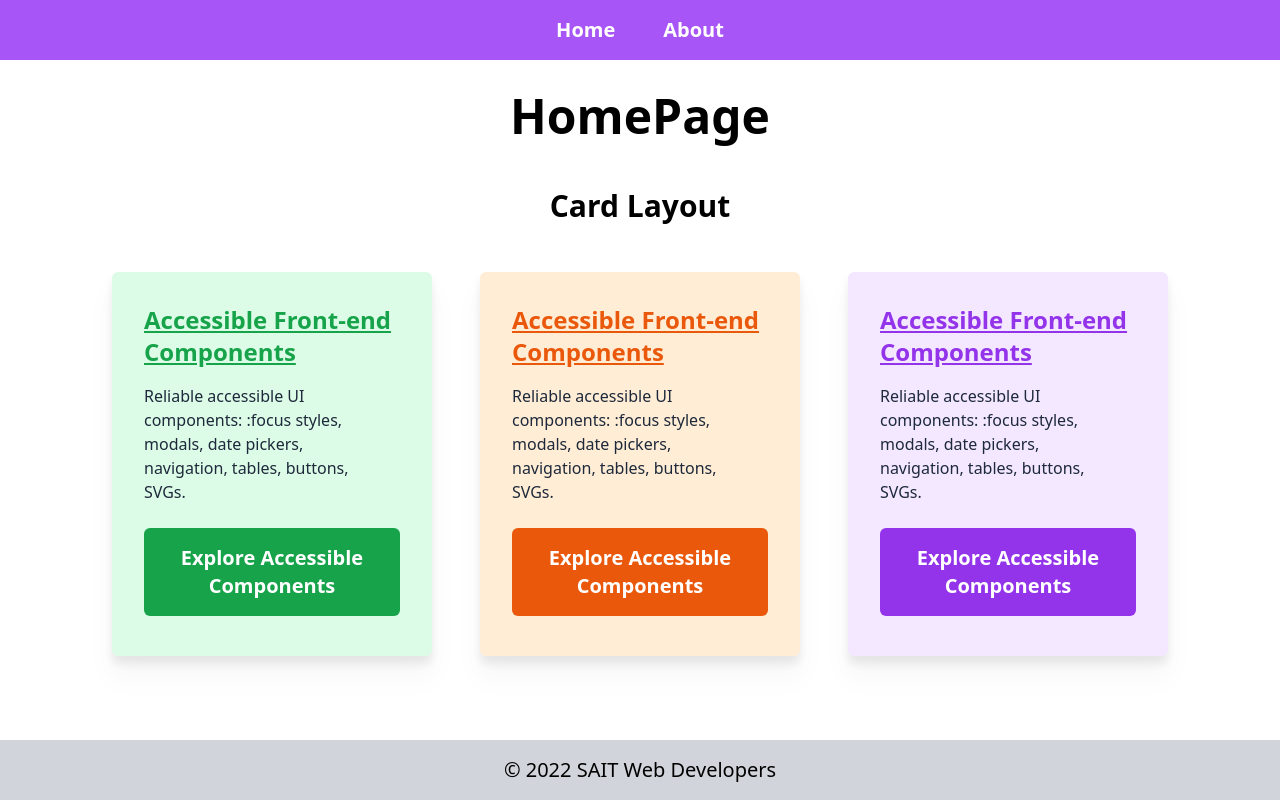
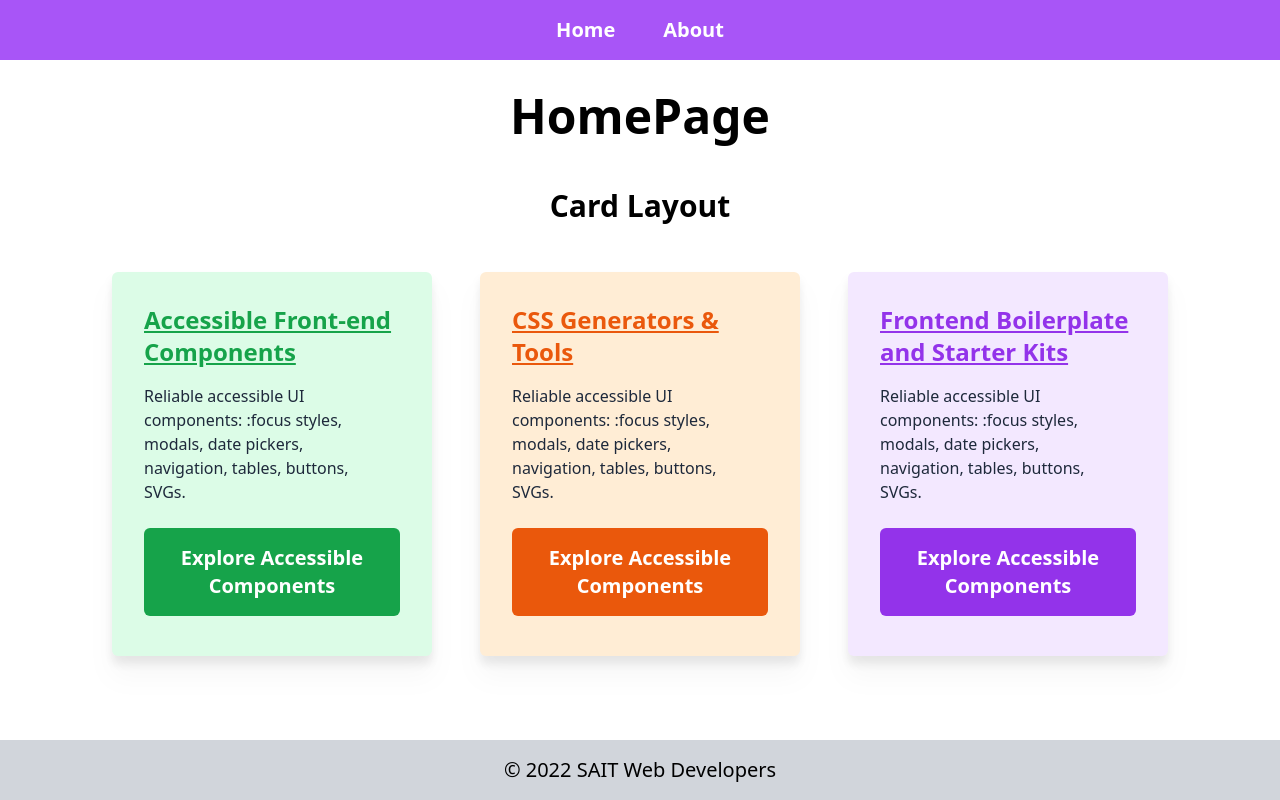
Before and after one commit to sait-wbdv/nuxt-3-demos, a Nuxt app: page / in a window 1280 px wide. Built offline with nearby package versions, Linux system fonts and the light colour scheme.

Commit message:
card object prop example

```diff
--- a/components/AppCard.vue
+++ b/components/AppCard.vue
@@ -1,64 +1,64 @@
 <script setup>
 defineProps({
-  title: {
-    type: String,
-    default: "This is a Card Title",
+  info: {
+    type: Object,
+    default() {
+      return {
+        title: "This is a Card Title",
+        description:
+          "A card contains bound information about a particular topic. This text should help test layout.",
+      };
+    },
   },
-  description: {
-    type: String,
-    default:
-      "A card contains bound information about a particular topic. This text should help test layout.",
+  link: {
+    type: Object,
+    default() {
+      return {
+        url: "#",
+        text: "Explore Button Stuff",
+      };
+    },
   },
-  linkUrl: {
-    type: String,
-    default: "#",
-  },
-  linkText: {
-    type: String,
-    default: "Explore Button Stuff",
-  },
-  bgColor: {
-    type: String,
-    default: "bg-slate-200",
-  },
-  linkColor: {
-    type: String,
-    default: "bg-slate-500",
-  },
-  color: {
-    type: String,
-    default: "text-slate-500",
+  colors: {
+    type: Object,
+    default() {
+      return {
+        bgLight: "bg-slate-200",
+        bgDark: "bg-slate-500",
+        textDark: "text-slate-500",
+      };
+    },
   },
 });
 </script>
 <template>
   <article
-    :class="bgColor"
+    :class="colors.bgLight"
     class="max-w-sm md:max-w-xs p-4 rounded-md m-4 drop-shadow-xl hover:drop-shadow-none duration-300 ease-in-out px-8"
   >
     <div class="my-4">
       <h3>
         <NuxtLink
           target="_blank"
-          :to="linkUrl"
-          :class="color"
+          :to="link.url"
+          :class="colors.textDark"
           class="text-2xl font-semibold underline underline-offset-2"
-          >{{ title }}
+          >{{ info.title }}
         </NuxtLink>
       </h3>
     </div>
     <div>
       <p class="w-5/6 text-slate-800">
-        {{ description }}
+        {{ info.description }}
       </p>
     </div>
     <div>
       <NuxtLink
         target="_blank"
-        :to="linkUrl"
-        :class="linkColor"
+        :to="link.url"
+        :class="colors.bgDark"
         class="block text-white text-center rounded-md mx-auto py-4 font-semibold text-xl my-6"
-        >{{ linkText }}</NuxtLink
+        >{{ link.text }}</NuxtLink
       >
     </div>
   </article>
--- a/pages/index.vue
+++ b/pages/index.vue
@@ -1,40 +1,3 @@
-<script setup>
-const cards = [
-  {
-    title: "Accessible Front-end Components",
-    description:
-      "Reliable accessible UI components: :focus styles, modals, date pickers, navigation, tables, buttons, SVGs.",
-    linkUrl:
-      "https://www.smashingmagazine.com/2021/03/complete-guide-accessible-front-end-components/",
-    linkText: "Explore Accessible Components",
-    bgColor: "bg-green-100",
-    linkColor: "bg-green-600",
-    color: "text-green-600",
-  },
-  {
-    title: "Accessible Front-end Components",
-    description:
-      "Reliable accessible UI components: :focus styles, modals, date pickers, navigation, tables, buttons, SVGs.",
-    linkUrl:
-      "https://www.smashingmagazine.com/2021/03/complete-guide-accessible-front-end-components/",
-    linkText: "Explore Accessible Components",
-    bgColor: "bg-orange-100",
-    linkColor: "bg-orange-600",
-    color: "text-orange-600",
-  },
-  {
-    title: "Accessible Front-end Components",
-    description:
-      "Reliable accessible UI components: :focus styles, modals, date pickers, navigation, tables, buttons, SVGs.",
-    linkUrl:
-      "https://www.smashingmagazine.com/2021/03/complete-guide-accessible-front-end-components/",
-    linkText: "Explore Accessible Components",
-    bgColor: "bg-purple-100",
-    linkColor: "bg-purple-600",
-    color: "text-purple-600",
-  },
-];
-</script>
 <template>
   <AppMain>
     <PageHeader title="HomePage" />
@@ -44,15 +7,63 @@ const cards = [
         <AppCard
           v-for="card in cards"
           :key="card.id"
-          :title="card.title"
-          :description="card.description"
-          :linkUrl="card.linkUrl"
-          :linkText="card.linkText"
-          :bgColor="card.bgColor"
-          :color="card.color"
-          :linkColor="card.linkColor"
+          :info="card.info"
+          :link="card.link"
+          :colors="card.colors"
         />
       </CardGrid>
     </AppSection>
   </AppMain>
 </template>
+<script setup>
+const cards = [
+  {
+    info: {
+      title: "Accessible Front-end Components",
+      description:
+        "Reliable accessible UI components: :focus styles, modals, date pickers, navigation, tables, buttons, SVGs.",
+    },
+    link: {
+      url: "https://www.smashingmagazine.com/2021/03/complete-guide-accessible-front-end-components/",
+      text: "Explore Accessible Components",
+    },
+    colors: {
+      bgLight: "bg-green-100",
+      bgDark: "bg-green-600",
+      textDark: "text-green-600",
+    },
+  },
+  {
+    info: {
+      title: "CSS Generators & Tools",
+      description:
+        "Reliable accessible UI components: :focus styles, modals, date pickers, navigation, tables, buttons, SVGs.",
+    },
+    link: {
+      url: "https://www.smashingmagazine.com/2021/03/complete-guide-accessible-front-end-components/",
+      text: "Explore Accessible Components",
+    },
+    colors: {
+      bgLight: "bg-orange-100",
+      bgDark: "bg-orange-600",
+      textDark: "text-orange-600",
+    },
+  },
+  {
+    info: {
+      title: "Frontend Boilerplate and Starter Kits",
+      description:
+        "Reliable accessible UI components: :focus styles, modals, date pickers, navigation, tables, buttons, SVGs.",
+    },
+    link: {
+      url: "https://www.smashingmagazine.com/2021/03/complete-guide-accessible-front-end-components/",
+      text: "Explore Accessible Components",
+    },
+    colors: {
+      bgLight: "bg-purple-100",
+      bgDark: "bg-purple-600",
+      textDark: "text-purple-600",
+    },
+  },
+];
+</script>
```
